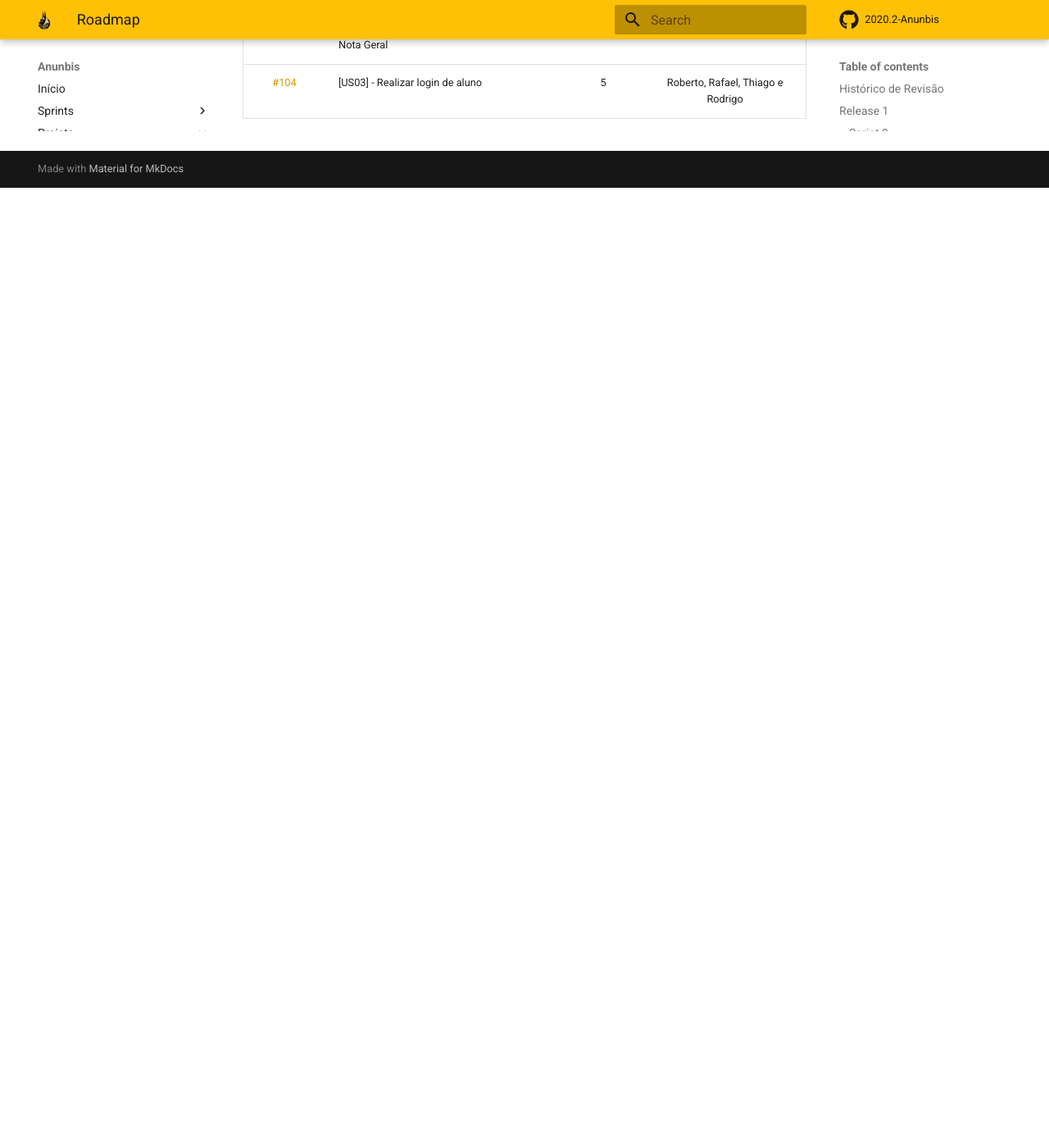
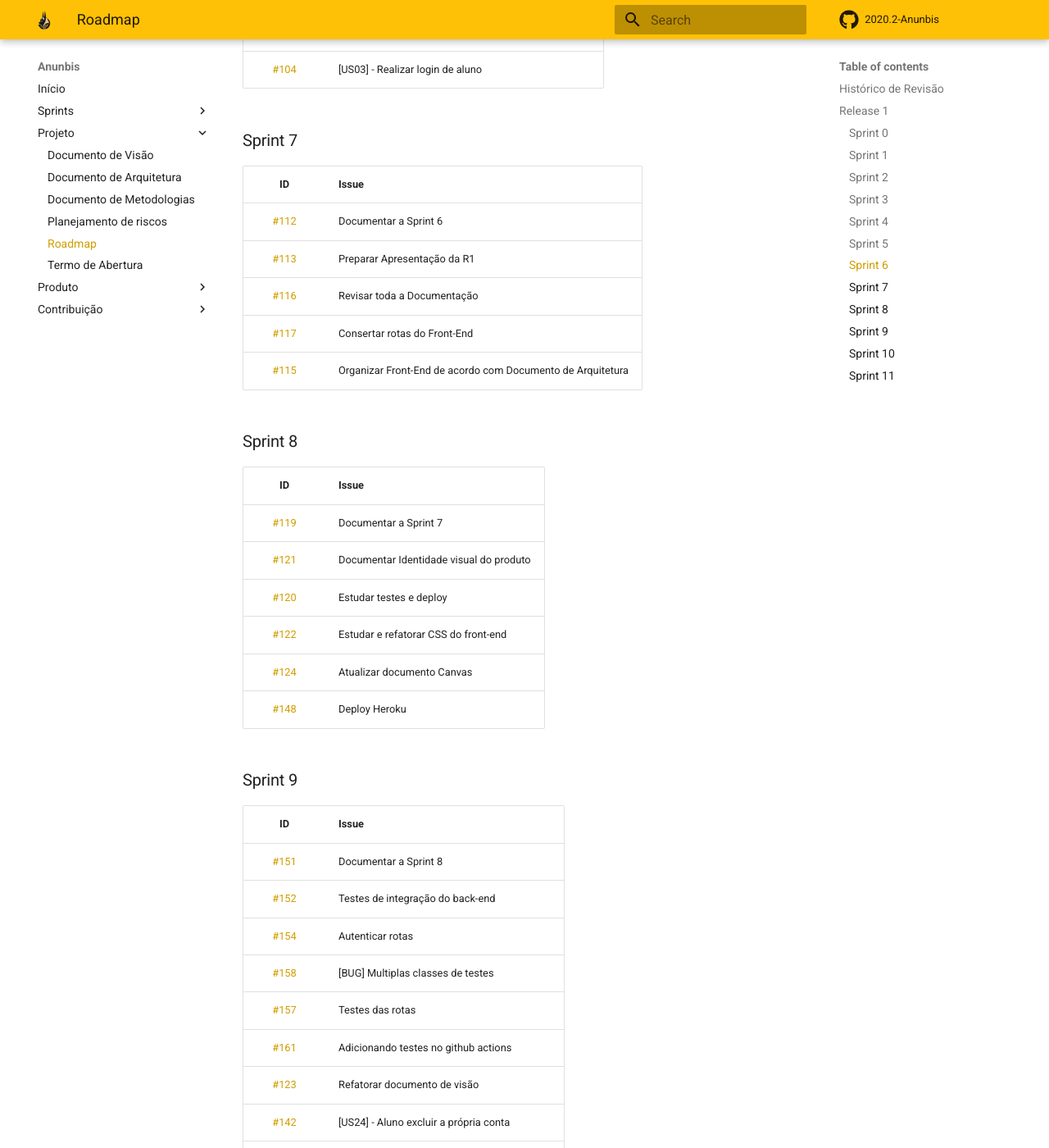
Before and after one commit to fga-eps-mds/2020.2-Anunbis, an MkDocs documentation site: the page built from docs/documentacao/roadmap.md, in a window 1280 px wide and 1400 px high, scrolled down 3800 px. Shown: the whole window at 82% size. Built offline with MkDocs 1.6.1 and Material for MkDocs 9.7.7, drawn with Linux system fonts in a browser that asks for light colours; comment, search, counter and statistics services are not loaded; before the commit the page ends 4029 px from its top, so only the background shows below that; some of the changed text lies outside the part shown.

Commit message:
(#196) Adicionando sprints 7, 8, 9, 10 e 11 no roadmap

```diff
--- a/docs/documentacao/roadmap.md
+++ b/docs/documentacao/roadmap.md
@@ -3,29 +3,25 @@
 |Data|Versão|Alteração|Autor|
 |:-:|:-:|:-:|:-:|
 | 19/02/2021 |   0.1  | Criação do documento e elaboração das sprints 0,1,2 | Equipe|
-
+| 05/05/2021 |   0.2  | Adicionando sprints 7, 8, 9, 10 e 11 | Rodrigo|
 
 ## Release 1
 
 ### Sprint 0
-| ID | Issue | Pontuação | Responsável|
-|:--:| ------- | :----: | :----: |
+| ID | Issue |
+|:--:| ------- |
 | [#1](https://github.com/fga-eps-mds/2020.2-Anunbis/issues/1) | Estudar possiveis temas e definir tema
 | [#5](https://github.com/fga-eps-mds/2020.2-Anunbis/issues/5) | Criar um canal no Discord
 
-
 ### Sprint 1
- ID | Issue | Pontuação | Responsável|
-|:--:| ------- | :----: | :----: |
+ ID | Issue |
+|:--:| ------- |
 | [#3](https://github.com/fga-eps-mds/2020.2-Anunbis/issues/3) | Estudando tecnologias HTML, CSS e GIT
 | [#6](https://github.com/fga-eps-mds/2020.2-Anunbis/issues/6) | Criar templates de Issues e Pull Requests
 | [#9](https://github.com/fga-eps-mds/2020.2-Anunbis/issues/9) | Estudar Metodologias Ágeis
 | [#13](https://github.com/fga-eps-mds/2020.2-Anunbis/issues/13) | Criar arquivo de contribuição
 | [#14](https://github.com/fga-eps-mds/2020.2-Anunbis/issues/14) | Criação da Wiki do projeto
 | [#16](https://github.com/fga-eps-mds/2020.2-Anunbis/issues/16) | Colocar a Wiki online usando GitHub Pages
-
-
-
 
 ### Sprint 2
 | ID | Issue |
@@ -39,7 +35,6 @@
 | [#29](https://github.com/fga-eps-mds/2020.2-Anunbis/issues/29) | Criação de documento do Roadmap
 
 ### Sprint 3
-
 | ID | Issue |
 |:--:| ------- |
 | [#34](https://github.com/fga-eps-mds/2020.2-Anunbis/issues/34) | Criação do Termo de Abertura
@@ -82,15 +77,72 @@
 | [#88](https://github.com/fga-eps-mds/2020.2-Anunbis/issues/88) | Documentar o planning da sprint 5
 
 ### Sprint 6
-| ID | Issue | Pontuação | Responsável|
-|:--:| ------- | :----: | :----: |
-| [#91](https://github.com/fga-eps-mds/2020.2-Anunbis/issues/91) | [US02] - Realizar Cadastro de Professor na Plataforma | 5 | Rafael e Roberto
-| [#93](https://github.com/fga-eps-mds/2020.2-Anunbis/issues/93) | Arquitetura MVC no backend | 2 | Thiago
-| [#94](https://github.com/fga-eps-mds/2020.2-Anunbis/issues/94) | Documentar a Sprint 5 | 2 | Rafael
-| [#96](https://github.com/fga-eps-mds/2020.2-Anunbis/issues/96) | Revisar arquivos README | 2 | Eduardo
-| [#97](https://github.com/fga-eps-mds/2020.2-Anunbis/issues/97) | Revisar documento de arquitetura | 3 | Todos
-| [#98](https://github.com/fga-eps-mds/2020.2-Anunbis/issues/98) | Revisar backlog do produto | 3 | Rodrigo e Victor
-| [#100](https://github.com/fga-eps-mds/2020.2-Anunbis/issues/100) | Revisar roadmap e aba das sprints | 3 | Rodrigo
-| [#101](https://github.com/fga-eps-mds/2020.2-Anunbis/issues/101) | [US13] e [US14] - Estudante pode avaliar professor | 13 | Eduardo, Victor e Thiago
-| [#102](https://github.com/fga-eps-mds/2020.2-Anunbis/issues/102) | [US08] - Buscar Um Professor Por Maior Nota Geral | 5 | Eduardo, Victor e Thiago
-| [#104](https://github.com/fga-eps-mds/2020.2-Anunbis/issues/104) | [US03] - Realizar login de aluno | 5 | Roberto, Rafael, Thiago e Rodrigo
+| ID | Issue |
+|:--:| ------- |
+| [#91](https://github.com/fga-eps-mds/2020.2-Anunbis/issues/91) | [US02] - Realizar Cadastro de Professor na Plataforma |
+| [#93](https://github.com/fga-eps-mds/2020.2-Anunbis/issues/93) | Arquitetura MVC no backend |
+| [#94](https://github.com/fga-eps-mds/2020.2-Anunbis/issues/94) | Documentar a Sprint 5 |
+| [#96](https://github.com/fga-eps-mds/2020.2-Anunbis/issues/96) | Revisar arquivos README |
+| [#97](https://github.com/fga-eps-mds/2020.2-Anunbis/issues/97) | Revisar documento de arquitetura |
+| [#98](https://github.com/fga-eps-mds/2020.2-Anunbis/issues/98) | Revisar backlog do produto |
+| [#100](https://github.com/fga-eps-mds/2020.2-Anunbis/issues/100) | Revisar roadmap e aba das sprints |
+| [#101](https://github.com/fga-eps-mds/2020.2-Anunbis/issues/101) | [US13] e [US14] - Estudante pode avaliar professor |
+| [#102](https://github.com/fga-eps-mds/2020.2-Anunbis/issues/102) | [US08] - Buscar Um Professor Por Maior Nota Geral |
+| [#104](https://github.com/fga-eps-mds/2020.2-Anunbis/issues/104) | [US03] - Realizar login de aluno |
+
+### Sprint 7
+| ID | Issue |
+|:--:| ------- |
+| [#112](https://github.com/fga-eps-mds/2020.2-Anunbis/issues/112) | Documentar a Sprint 6 |
+| [#113](https://github.com/fga-eps-mds/2020.2-Anunbis/issues/113) | Preparar Apresentação da R1 |
+| [#116](https://github.com/fga-eps-mds/2020.2-Anunbis/issues/116) | Revisar toda a Documentação |
+| [#117](https://github.com/fga-eps-mds/2020.2-Anunbis/issues/117) | Consertar rotas do Front-End |
+| [#115](https://github.com/fga-eps-mds/2020.2-Anunbis/issues/115) | Organizar Front-End de acordo com Documento de Arquitetura |
+
+### Sprint 8
+| ID | Issue |
+|:--:| ------- |
+| [#119](https://github.com/fga-eps-mds/2020.2-Anunbis/issues/119) | Documentar a Sprint 7 |
+| [#121](https://github.com/fga-eps-mds/2020.2-Anunbis/issues/121) | Documentar Identidade visual do produto |
+| [#120](https://github.com/fga-eps-mds/2020.2-Anunbis/issues/120) | Estudar testes e deploy |
+| [#122](https://github.com/fga-eps-mds/2020.2-Anunbis/issues/122) | Estudar e refatorar CSS do front-end |
+| [#124](https://github.com/fga-eps-mds/2020.2-Anunbis/issues/124) | Atualizar documento Canvas |
+| [#148](https://github.com/fga-eps-mds/2020.2-Anunbis/issues/148) | Deploy Heroku |
+
+### Sprint 9
+| ID | Issue |
+|:--:| ------- |
+| [#151](https://github.com/fga-eps-mds/2020.2-Anunbis/issues/151) | Documentar a Sprint 8 |
+| [#152](https://github.com/fga-eps-mds/2020.2-Anunbis/issues/152) | Testes de integração do back-end |
+| [#154](https://github.com/fga-eps-mds/2020.2-Anunbis/issues/154) | Autenticar rotas |
+| [#158](https://github.com/fga-eps-mds/2020.2-Anunbis/issues/158) | [BUG] Multiplas classes de testes |
+| [#157](https://github.com/fga-eps-mds/2020.2-Anunbis/issues/157) | Testes das rotas |
+| [#161](https://github.com/fga-eps-mds/2020.2-Anunbis/issues/161) | Adicionando testes no github actions |
+| [#123](https://github.com/fga-eps-mds/2020.2-Anunbis/issues/123) | Refatorar documento de visão |
+| [#142](https://github.com/fga-eps-mds/2020.2-Anunbis/issues/142) | [US24] - Aluno excluir a própria conta |
+| [#140](https://github.com/fga-eps-mds/2020.2-Anunbis/issues/140) | [US22] - Aluno alterar senha |
+| [#168](https://github.com/fga-eps-mds/2020.2-Anunbis/issues/168) | Reavaliar Documento de Arquitetura |
+| [#170](https://github.com/fga-eps-mds/2020.2-Anunbis/issues/170) | Alterar Arquitetura do Front-End |
+| [#171](https://github.com/fga-eps-mds/2020.2-Anunbis/issues/171) | Alterar Arquitetura do Back-End |
+| [#137](https://github.com/fga-eps-mds/2020.2-Anunbis/issues/137) | [US19] - Aluno avaliar comentário de terceiros |
+| [#169](https://github.com/fga-eps-mds/2020.2-Anunbis/issues/169) | Reavaliação do protótipo |
+
+### Sprint 10
+| ID | Issue |
+|:--:| ------- |
+| [#174](https://github.com/fga-eps-mds/2020.2-Anunbis/issues/174) | Documentar a Sprint 9 |
+| [#175](https://github.com/fga-eps-mds/2020.2-Anunbis/issues/175) | Treinamento de integração da equipe front/back |
+
+### Sprint 11
+| ID | Issue |
+|:--:| ------- |
+| [#179](https://github.com/fga-eps-mds/2020.2-Anunbis/issues/179) | Documentar a Sprint 10 |
+| [#180](https://github.com/fga-eps-mds/2020.2-Anunbis/issues/180) | Melhorar Pesquisa de Professor  |
+| [#125](https://github.com/fga-eps-mds/2020.2-Anunbis/issues/125) | [US04] - Login de professor  |
+| [#138](https://github.com/fga-eps-mds/2020.2-Anunbis/issues/138) | [US20] - Usuário denunciar comentário ofensivo  |
+| [#135](https://github.com/fga-eps-mds/2020.2-Anunbis/issues/135) | [US17] - Aluno ver avaliações que realizou  |
+| [#184](https://github.com/fga-eps-mds/2020.2-Anunbis/issues/184) | Criação da Tela Home no Front-End  |
+| [#185](https://github.com/fga-eps-mds/2020.2-Anunbis/issues/185) | Adicionar Burndown de riscos  |
+| [#181](https://github.com/fga-eps-mds/2020.2-Anunbis/issues/181) | Teste de código de qualidade estático  |
+| [#178](https://github.com/fga-eps-mds/2020.2-Anunbis/issues/178) | Atualizar backlog do produto  |
+| [#136](https://github.com/fga-eps-mds/2020.2-Anunbis/issues/136) | [US18] - Professor ver avaliações sobre si mesmo |
```
